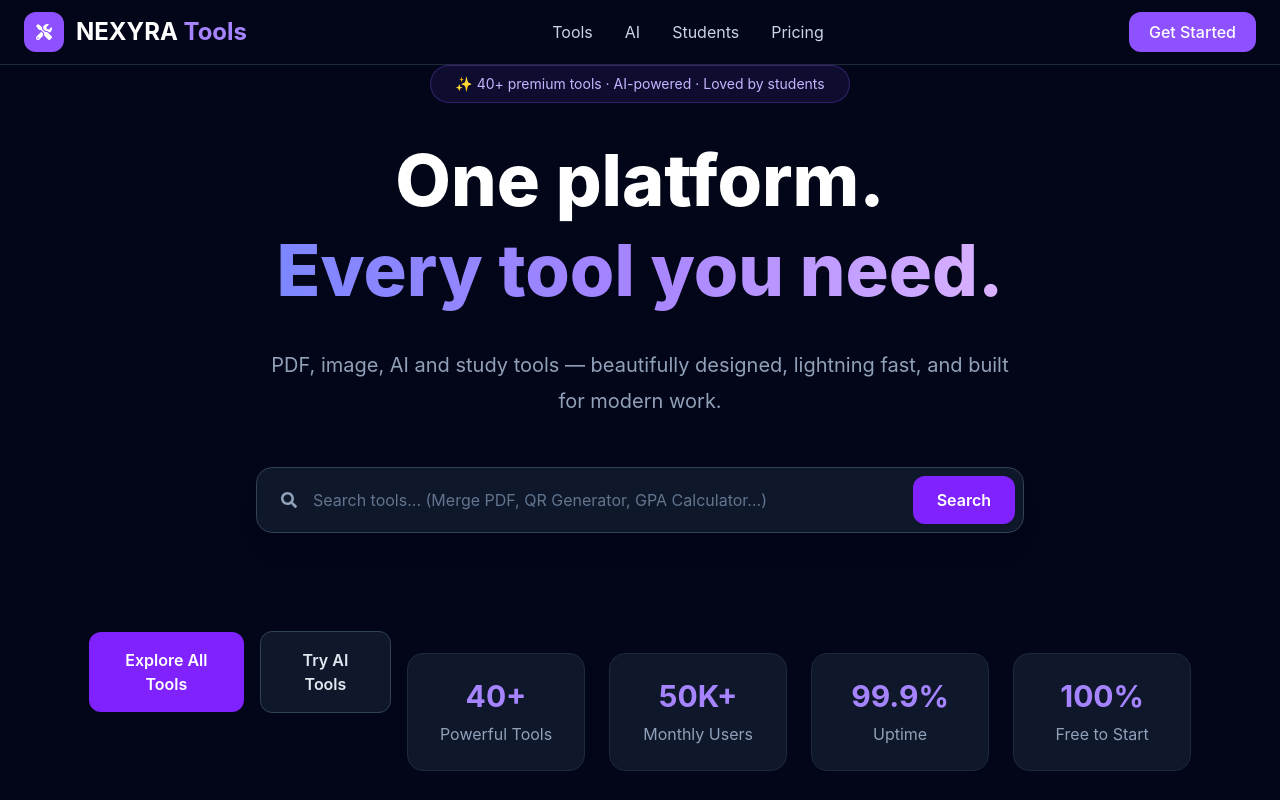
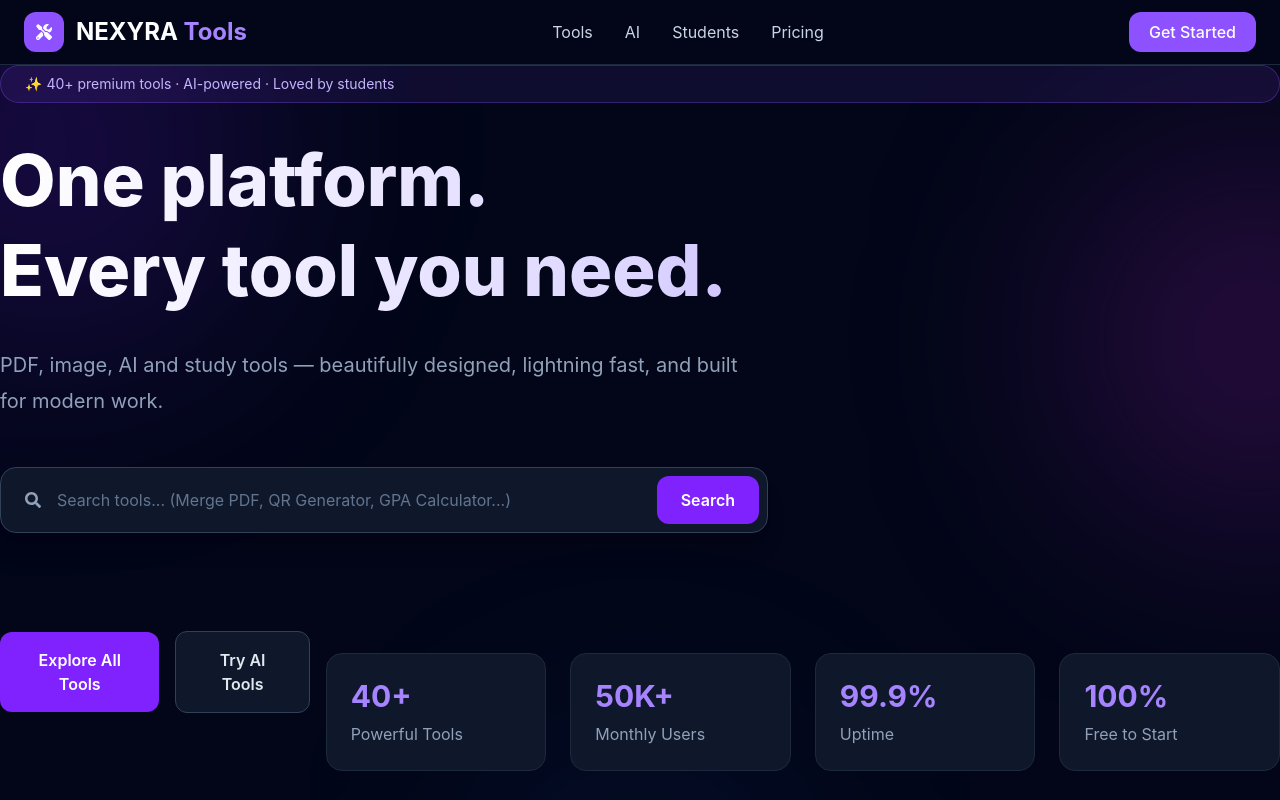
Before and after one commit to Dani-125/nexyra-tools, a React (Vite) app: page / in a window 1280 px wide. Shown: the top 800 px of the page. Built offline with nearby package versions, Linux system fonts and the light colour scheme.

Commit message:
Redesign hero with premium background glow and badge

```diff
--- a/src/components/hero/Hero.jsx
+++ b/src/components/hero/Hero.jsx
@@ -2,7 +2,16 @@
 import SearchBar from "./SearchBar";
 function Hero() {
   return (
-    <section className="mx-auto flex min-h-[90vh] max-w-7xl flex-col items-center justify-center px-6 pb-32 text-center">
+    <section className="relative overflow-hidden pb-32">
+
+        {/* Background Glow */}
+<div className="absolute left-[-150px] top-[-120px] h-[400px] w-[400px] rounded-full bg-violet-600/20 blur-[120px]" />
+
+<div className="absolute right-[-150px] top-[100px] h-[350px] w-[350px] rounded-full bg-fuchsia-500/20 blur-[120px]" />
+
+<div className="absolute bottom-[-150px] left-1/2 h-[300px] w-[300px] -translate-x-1/2 rounded-full bg-blue-500/10 blur-[120px]" />
+
+ <div className="relative z-10">
 
       {/* Badge */}
 
@@ -12,13 +21,11 @@
 
       {/* Heading */}
 
-      <h1 className="max-w-5xl text-6xl font-extrabold leading-tight text-white md:text-7xl">
-        One platform.
-        <br />
-        <span className="bg-gradient-to-r from-indigo-400 via-violet-400 to-purple-300 bg-clip-text text-transparent">
-          Every tool you need.
-        </span>
-      </h1>
+     <h1 className="bg-gradient-to-r from-white via-violet-200 to-violet-500 bg-clip-text text-6xl font-extrabold leading-tight text-transparent md:text-7xl">
+  One platform.
+  <br />
+  Every tool you need.
+</h1>
 
       {/* Subtitle */}
 
@@ -38,6 +45,7 @@
   </button>
 <Stats />
 </div>
+</div>
     </section>
   );
 }
```
